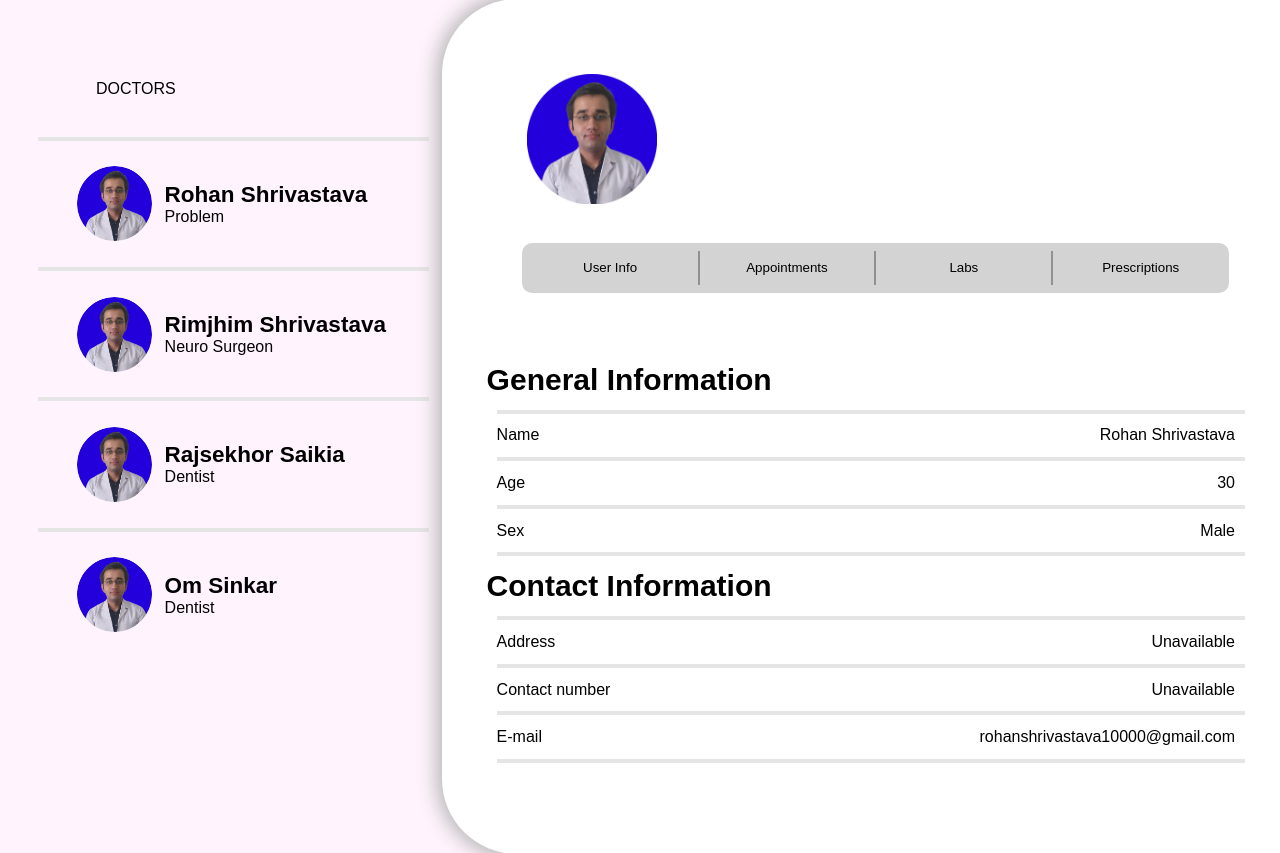
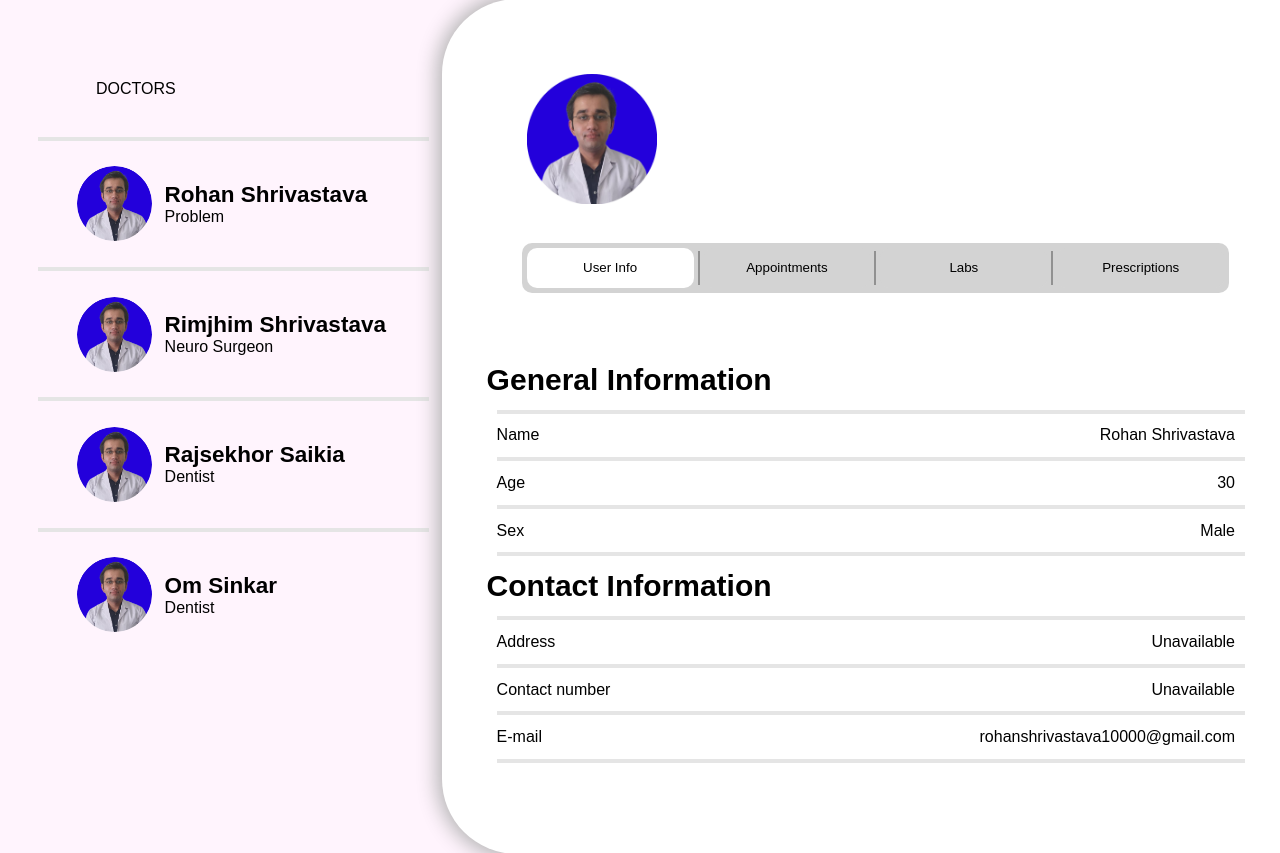
Before and after one commit to Rohan100000/E-Support-System-for-SMIT-Healthcare, a Node server app: page /users/profile in a window 1280 px wide. Shown: the part 175-1028 px from the top of the page. Run offline with Node 20, Linux system fonts and the light colour scheme; the visitor is signed in with stand-in values (Sample User, id 1); some libraries are stand-ins or nearby versions.

Commit message:
v0.11.1: Appointment and edit profile button function.

```diff
--- a/assets/javascript/doctor-patient-profile.js
+++ b/assets/javascript/doctor-patient-profile.js
@@ -1,10 +1,43 @@
 var before = document.getElementById('patient-content');
-function changetab(tab){
+var beforebutton = document.getElementById('b1');
+var appointmentbutton = document.getElementById('b2');
+const currenttab = document.getElementById('patient-visits');
+beforebutton.style.backgroundColor = "white";
+console.log(document.cookie);
+var cookiedata = document.cookie.split('; ')[0];
+var cookiedata1 = document.cookie.split('; ')[1];
+console.log(cookiedata);
+if(cookiedata == 'appointment'){
+    // var before = document.getElementById('patient-content');
+    before.style.visibility = "hidden";
+    beforebutton.style.backgroundColor = "lightgray";
+    before.style.height = 0;
+    appointmentbutton.style.backgroundColor = "white";
+    currenttab.style.visibility = 'visible';
+    document.cookie='profile';
+    // console.log(document.cookie);
+}
+if(cookiedata == 'profile'){
+    // var before = document.getElementById('patient-content');
+    before.style.visibility = "visible";
+    beforebutton.style.backgroundColor = "white";
+    appointmentbutton.style.backgroundColor = "lightgrey";
+    currenttab.style.visibility = 'hidden';
+    currenttab.style.height = 0;
+    document.cookie='appointment';
+    // console.log(document.cookie);
+}
+function changetab(tab, tabid){
+    appointmentbutton.style.backgroundColor = "lightgrey";
+    currenttab.style.height = 0;
+    currenttab.style.visibility = 'hidden';
+    beforebutton.style.backgroundColor = "lightgray";
     before.style.visibility = "hidden";
     before.style.height = 0;
-    console.log(tab);
     var after = document.getElementById(tab);
-    console.log(after);
+    var afterid = document.getElementById(tabid);
     after.style.visibility = "visible";
+    afterid.style.backgroundColor = "white";
     before = after;
+    beforebutton = afterid;
 }
--- a/views/_header2.ejs
+++ b/views/_header2.ejs
@@ -15,12 +15,12 @@
       <li><a href="">Contact Us</a></li>
     </ul>
     <ul class="header-icons">
-        <li><a href="/appointment/list-appointments"><i class="material-icons">calendar_month</i></a></li>
+        <li><a onclick="return appointment_button()" href="/users/profile"><i class="material-icons">calendar_month</i></a></li>
         <li><a href=""><i class="material-icons">local_mall</i></a></li>
         <li><a href=""><i class="material-icons">account_circle</i></a>
           <!-- Toggle menu for account_circle -->
           <ul class="toggle-menu">
-                <li><a href="/users/profile"><i class="material-icons">edit</i> Edit Profile</a></li>
+                <li><a onclick="return profile_button()" href="/users/profile" ><i class="material-icons">edit</i> Edit Profile</a></li>
                 <li><a href=""><i class="material-icons">help_outline</i> Help & Support</a></li>
                 <li><a href="/users/sign-out"><i class="material-icons">logout</i> Logout</a></li>
           </ul>
@@ -32,7 +32,6 @@
   // Get the account_circle icon and toggle menu
   var accountIcon = document.querySelector('.header-icons li:last-child a');
   var toggleMenu = document.querySelector('.toggle-menu');
-
   accountIcon.addEventListener('click', function() {
     if (toggleMenu.style.display === 'none') {
       toggleMenu.style.display = 'block';
@@ -40,4 +39,15 @@
       toggleMenu.style.display = 'none';
     }
   });
+  // console.log(document.cookie);
+  function appointment_button(){
+    document.cookie = 'appointment';
+    // console.log("run");
+    return true;
+  }
+  function profile_button(){
+    document.cookie = 'profile';
+    // console.log("");
+    return true;
+  }
 </script>
--- a/views/patient-profile.ejs
+++ b/views/patient-profile.ejs
@@ -43,16 +43,16 @@
                 <img src="/images/patient-n.png" alt="Doctor " class="profile-heading-image">
             </div>
             <div class="button-profile-set">
-                <button class="button-profile" id="b1" onclick="changetab(this.value)" value="patient-content">User
+                <button class="button-profile" id="b1" onclick="changetab(this.value, this.id)" value="patient-content">User
                     Info</button>
                 <div class="vertical-division"></div>
-                <button class="button-profile" id="b2" onclick="changetab(this.value)"
+                <button class="button-profile" id="b2" onclick="changetab(this.value, this.id)"
                     value="patient-visits">Appointments</button>
                 <div class="vertical-division"></div>
-                <button class="button-profile" id="b3" onclick="changetab(this.value)"
+                <button class="button-profile" id="b3" onclick="changetab(this.value, this.id)"
                     value="patient-labs">Labs</button>
                 <div class="vertical-division"></div>
-                <button class="button-profile" id="b4" onclick="changetab(this.value)"
+                <button class="button-profile" id="b4" onclick="changetab(this.value, this.id)"
                     value="patient-prescriptions">Prescriptions</button>
             </div>
             <div id="patient-content">
```
Also changed, not shown: views/doctor-profile.ejs (+4 -4 lines), views/home.ejs (+25 -12 lines).
